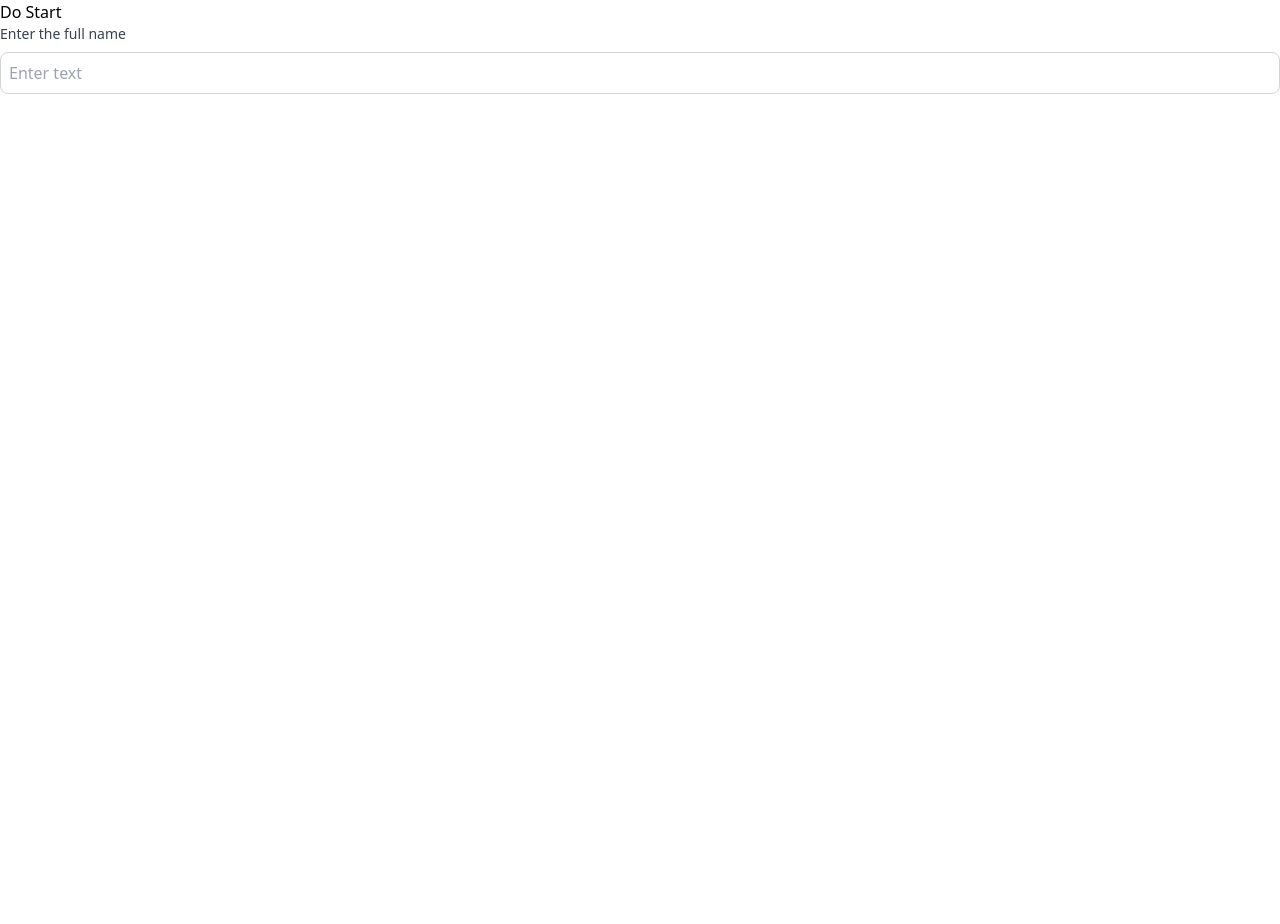
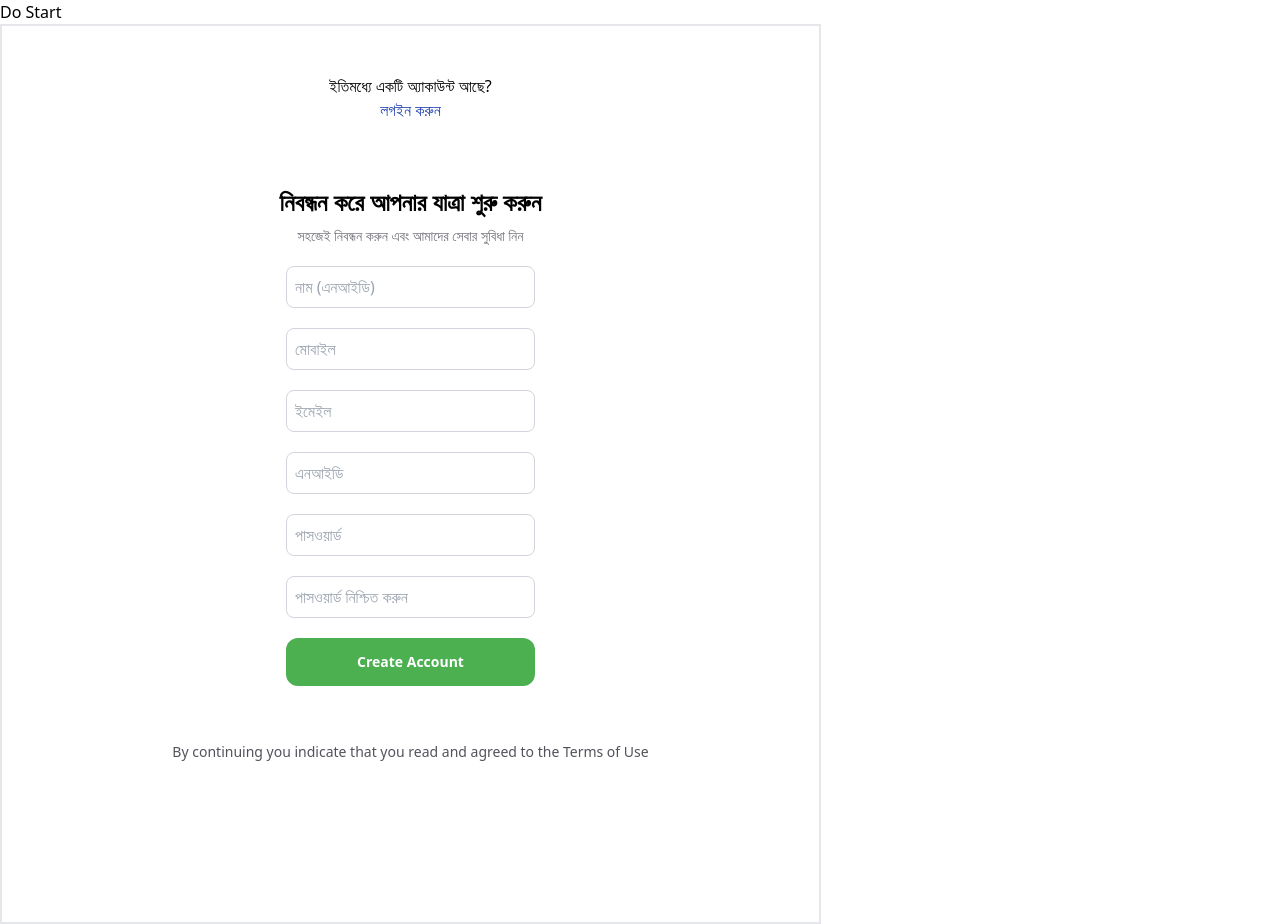
Before and after one commit to touhid9teen/Certify360, a React (Vite) app in the folder frontend/: page / in a window 1280 px wide. Before the commit the page ends 800 px from the top, so only its background shows below. Built offline with nearby package versions, Linux system fonts and the light colour scheme.

Commit message:
SignUp form is added

```diff
--- a/frontend/src/App.jsx
+++ b/frontend/src/App.jsx
@@ -1,46 +1,13 @@
 // App Component
-import React, { useState } from 'react';
-import InputField from './elements/InputField';
-import Label from './elements/Label';
+import SignUpForm from "./components/SingUpForm";
 
 function App() {
-  const [value, setValue] = useState("");
-  const [error, setError] = useState("");
 
-  const handleChange = (e) => {
-    const newValue = e.target.value;
-    setValue(newValue);
-
-    // Validation logic
-    if (newValue.length > 10) {
-      setError('Input must be at least 3 characters long');
-    } else {
-      setError('');
-    }
-  };
 
   return (
     <>
       <div>Do Start</div>
-      <div className="flex flex-col">
-      <Label
-                labelText="Enter the full name"
-                htmlFor="inputField"
-                customClass="mb-2 text-sm font-medium text-gray-700"
-            />
-        <InputField
-          id="inputField"
-          name="inputField"
-          value={value}
-          handleChange={handleChange}
-          placeholder="Enter text"
-          type="text"
-          customInputClass={`w-full p-2 border border-gray-300 rounded-lg ${
-            error ? 'border-red-500' : ''
-          }`}
-        />
-        {error && <span className="text-red-500 text-sm mt-1">{error}</span>}
-      </div>
+      <SignUpForm/>
     </>
   );
 }
--- /dev/null
+++ b/frontend/src/components/SingUpForm.tsx
@@ -0,0 +1,213 @@
+import { FC, useState } from "react";
+import { Controller, SubmitHandler, useForm } from "react-hook-form";
+// import { useNavigate } from "react-router";
+import Button from "../elements/Button";
+import InputField from "../elements/InputField";
+import * as yup from "yup";
+import { yupResolver } from "@hookform/resolvers/yup";
+import Select, { SingleValue } from "react-select";
+
+interface FormData {
+    fullName: string;
+    email: string;
+    mobile: string;
+    nationalId: string;
+    password: string;
+    confirmPassword: string;
+}
+
+const schema = yup.object().shape({
+    fullName: yup.string().required("Name is required"),
+    studentId: yup.string().min(10).max(10).required(),
+    graduationYear: yup
+        .string()
+        .min(4)
+        .max(4)
+        .required("Graduation Year is required"),
+    email: yup.string().email().required("Email is required"),
+    password: yup.string().min(8).max(20).required(),
+    confirmPassword: yup
+        .string()
+        .oneOf([yup.ref("password")])
+        .required("Password did not match"),
+});
+
+type FieldKeys =
+    | "fullName" // Name (NID)
+    | "email" // Email
+    | "mobile" // Mobile number
+    | "nationalId" // National ID (NID)
+    | "password" // Password
+    | "confirmPassword"; // Confirm password
+
+const SignUpForm: FC = () => {
+    const [selectedOption, setSelectedOption] = useState<OptionType | null>(
+        null
+    );
+
+    const {
+        reset,
+        control,
+        handleSubmit,
+        formState: { errors },
+    } = useForm<FormData>({
+        resolver: yupResolver(schema),
+        defaultValues: {
+            fullName: "",
+            mobile: "",
+            email: "",
+            nationalId: "",
+            password: "",
+            confirmPassword: "",
+        },
+    });
+
+    const onSubmit: SubmitHandler<FormData> = (data) => {
+        console.log("data", data);
+        // Store value in localstorage
+        localStorage.setItem("user", JSON.stringify(data));
+        reset();
+        // navigate("/login");
+    };
+
+    return (
+        <div className="w-[821px] h-[900px] bg-white border-2">
+            {/* message top */}
+            <div className="flex flex-col items-center w-full mt-12">
+                <p>ইতিমধ্যে একটি অ্যাকাউন্ট আছে?</p>
+                <p
+                    className="text-blue-800 font-medium cursor-pointer"
+                    onClick={() => {
+                        // navigate("/login");
+                    }}
+                >
+                    লগইন করুন
+                </p>
+            </div>
+
+            {/* headline */}
+            <div className="mt-16 flex flex-col justify-center items-center">
+                <h2 className="text-2xl text-black font-semibold">
+                    নিবন্ধন করে আপনার যাত্রা শুরু করুন
+                </h2>
+                <h4 className="text-zinc-500 text-sm font-normal mt-3 leading-3">
+                    সহজেই নিবন্ধন করুন এবং আমাদের সেবার সুবিধা নিন
+                </h4>
+            </div>
+
+            {/* Signup Form */}
+            <div className="flex flex-col justify-center items-center mt-6">
+                <form
+                    className="flex flex-col gap-5"
+                    onSubmit={handleSubmit(onSubmit)}
+                >
+                    {[
+                        {
+                            name: "FullName",
+                            key: "fullName",
+                            placeholder: "নাম (এনআইডি)",
+                        },
+                        {
+                            name: "Mobile",
+                            key: "mobile",
+                            placeholder: "মোবাইল",
+                        },
+                        {
+                            name: "Email",
+                            key: "email",
+                            placeholder: "ইমেইল",
+                        },
+                        {
+                            name: "National ID",
+                            key: "nationalId",
+                            placeholder: "এনআইডি",
+                        },
+                    ].map((field) => (
+                        <div key={field.key}>
+                            <Controller
+                                name={field.key as FieldKeys}
+                                control={control}
+                                render={({ field: { onChange, value } }) => (
+                                    <InputField
+                                        type={
+                                            field.key
+                                                .toLocaleLowerCase()
+                                                .includes("password")
+                                                ? "password"
+                                                : field.key === "email"
+                                                ? "email"
+                                                : "text"
+                                        }
+                                        customInputClass="w-100 border-zinc-300 bg-white flex-shrink-0 rounded-lg placeholder:text-sm placeholder:text-zinc-600 placeholder:font-normal"
+                                        value={value as string}
+                                        handleChange={onChange}
+                                        id={value as string}
+                                        name={field.name}
+                                        placeholder={field.placeholder}
+                                    />
+                                )}
+                            />
+                            {errors[field.key] && (
+                                <p className="text-red-500 text-sm">
+                                    {errors[field.key]?.message}
+                                </p>
+                            )}
+                        </div>
+                    ))}
+
+                    {[
+                        {
+                            name: "Password",
+                            key: "password",
+                            placeholder: "পাসওয়ার্ড",
+                        },
+                        {
+                            name: "Confirm Password",
+                            key: "confirmPassword",
+                            placeholder: "পাসওয়ার্ড নিশ্চিত করুন",
+                        },
+                    ].map((field) => (
+                        <div key={field.key}>
+                            <Controller
+                                name={field.key as FieldKeys}
+                                control={control}
+                                render={({ field: { onChange, value } }) => (
+                                    <InputField
+                                        type="password"
+                                        customInputClass="!w-100 border-zinc-300 bg-white flex-shrink-0 rounded-lg placeholder:text-sm placeholder:text-zinc-600 placeholder:font-normal"
+                                        value={value as string}
+                                        handleChange={onChange}
+                                        id={value as string}
+                                        name={field.name}
+                                        placeholder={field.placeholder}
+                                    />
+                                )}
+                            />
+                            {errors[field.key] && (
+                                <p className="text-red-500 text-sm">
+                                    {errors[field.key]?.message}
+                                </p>
+                            )}
+                        </div>
+                    ))}
+
+                    <Button
+                        buttonType="submit"
+                        customClass="flex justify-center item-center !bg-primary font-semibold text-sm"
+                    >
+                        Create Account
+                    </Button>
+                </form>
+            </div>
+
+            <div className="flex justify-center">
+                <p className="text-zinc-600 text-sm font-normal mt-14">
+                    By continuing you indicate that you read and agreed to the
+                    Terms of Use
+                </p>
+            </div>
+        </div>
+    );
+};
+
+export default SignUpForm;
```
Also changed, not shown: frontend/package.json (+6 -1 lines), 2 other files (tests, documents, lock files or other folders).
